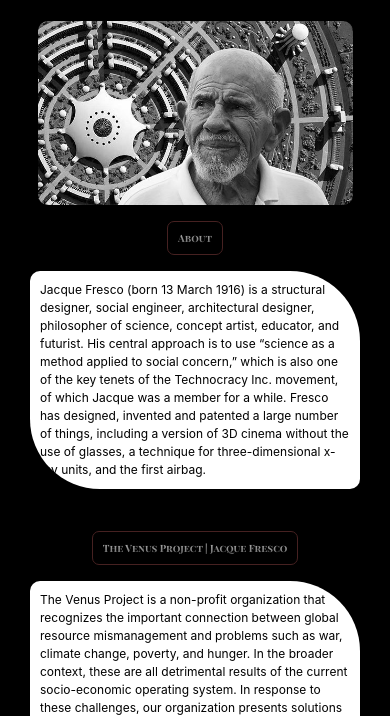
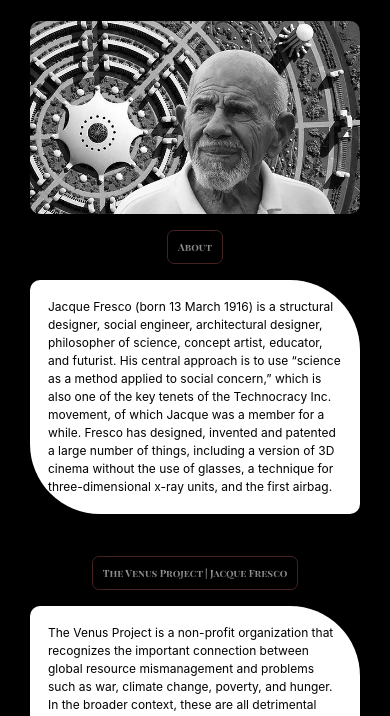
Before and after one commit to faustaciku/faustaciku.github.io-tribute-page, a plain HTML site: page index.html in a window 390 px wide. Shown: the part 99-815 px from the top of the page. Drawn offline with nearby package versions, Linux system fonts and the light colour scheme.

Commit message:
Imrpoved responsivness of the images

```diff
--- a/index.html
+++ b/index.html
@@ -46,15 +46,16 @@
       </header>
 
       <div class="row mt-4">
-        <div class="col">
+        <div class="col-lg">
           <img
             src="images\fresco-main.jpg"
             alt="Jacque Fresco"
             id="main-image"
             width="600"
+            class="img-fluid"
           />
         </div>
-        <div class="col mt-3">
+        <div class="col-lg mt-3">
           <h4>About</h4>
           <p class="about-section mt-3">
             Jacque Fresco (born 13 March 1916) is a structural designer, social
@@ -87,7 +88,7 @@
           <img
             src="images\venus.jpeg"
             width="600"
-            class="rounded"
+            class="rounded img-fluid"
             id="venus-image"
           />
         </div>
--- a/styles.css
+++ b/styles.css
@@ -123,12 +123,13 @@ a {
   h4 {
     font-size: 10px;
   }
-  p {
+  .about-section {
     font-size: 12px !important;
-    padding: 10px !important;
+    padding: 18px !important;
     width: 100% !important;
     display: block !important;
   }
+
   a {
     font-size: 9px;
   }
@@ -136,13 +137,7 @@ a {
   ul {
     font-size: 12px;
   }
-  #main-image,
-  #venus-image {
-    max-width: 315px;
-  }
-  #venus-image {
-    display: block !important;
-  }
+
   .venus {
     margin-top: -30px !important;
   }
```
